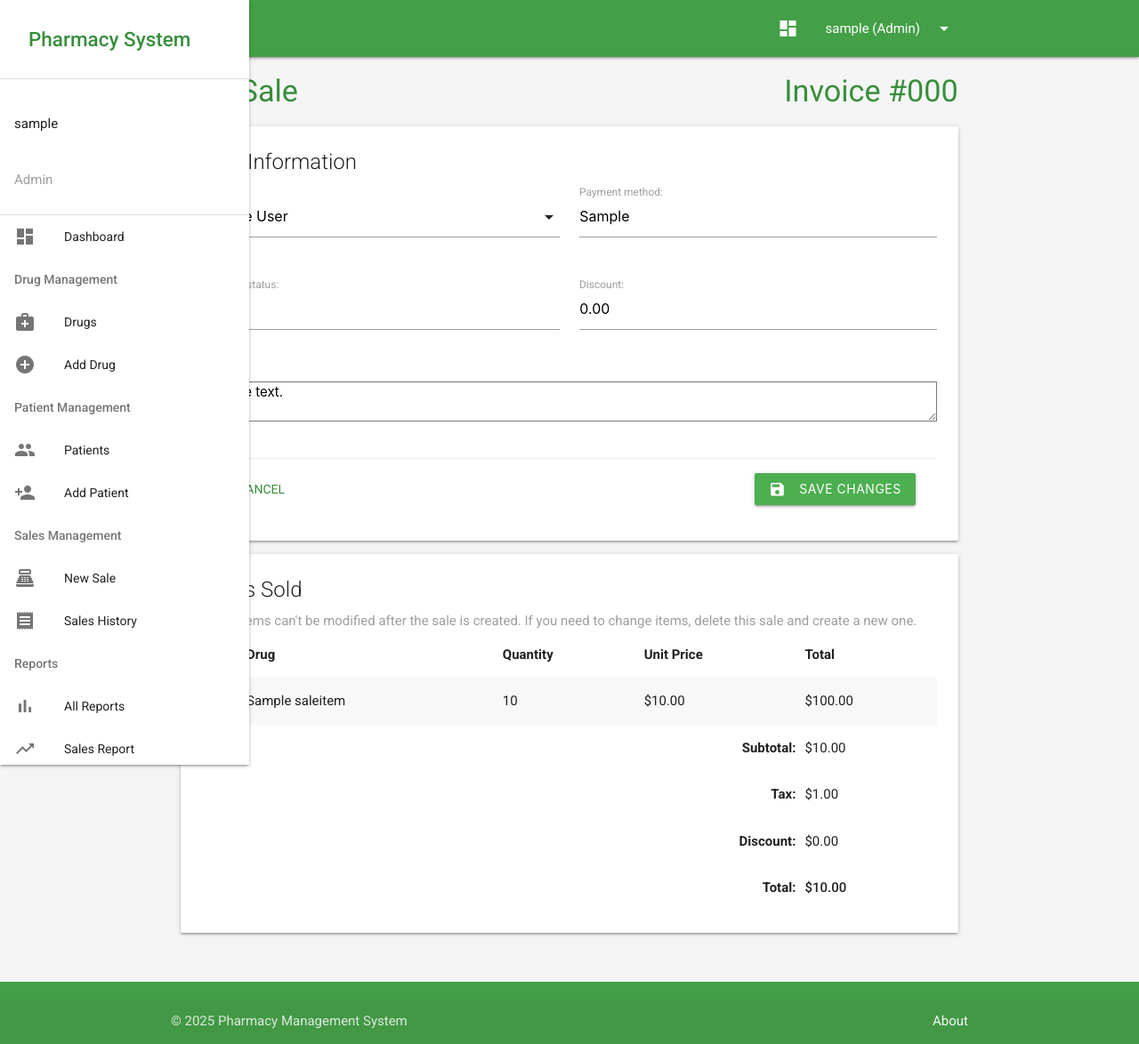
After one commit to PMS12343/take-it, a Django app: page /sales/1/edit/ in a window 1280 px wide. The commit adds this page. Shown: the whole page at 89% size. Run offline with Django 4.2, Linux system fonts and the light colour scheme; a user stored in the database is signed in; tables that the repository leaves empty hold one stand-in row (values such as "Sample post"); some libraries are stand-ins or nearby versions.

Commit message:
Add sale editing and deletion functionality for admins.
Replit-Commit-Author: Agent
Replit-Commit-Session-Id: 3c2daeb6-2392-4764-a541-5070dff4f0ef
Replit-Commit-Screenshot-Url: https://storage.googleapis.com/screenshot-production-us-central1/b4720288-42d9-40bf-9e3c-cc01f7cd26bd/eb78b49b-3ca9-4ccf-b4ec-e8ae188d82a6.jpg

```diff
--- /dev/null
+++ b/pharmacy_app/templates/sales/edit.html
@@ -0,0 +1,135 @@
+{% extends 'base.html' %}
+
+{% block title %}Edit Sale - {{ sale.invoice_number }} - Pharmacy Management System{% endblock %}
+
+{% block content %}
+<div class="row">
+    <div class="col s12">
+        <h4 class="page-title">
+            Edit Sale
+            <span class="right">Invoice #{{ sale.invoice_number }}</span>
+        </h4>
+
+        <div class="card">
+            <div class="card-content">
+                <span class="card-title">Sale Information</span>
+
+                <form method="post">
+                    {% csrf_token %}
+
+                    <div class="row">
+                        <div class="input-field col s12 m6">
+                            {{ form.patient.label_tag }}
+                            {{ form.patient }}
+                            {% if form.patient.errors %}
+                            <span class="red-text">{{ form.patient.errors }}</span>
+                            {% endif %}
+                        </div>
+
+                        <div class="input-field col s12 m6">
+                            {{ form.payment_method.label_tag }}
+                            {{ form.payment_method }}
+                            {% if form.payment_method.errors %}
+                            <span class="red-text">{{ form.payment_method.errors }}</span>
+                            {% endif %}
+                        </div>
+                    </div>
+
+                    <div class="row">
+                        <div class="input-field col s12 m6">
+                            {{ form.payment_status.label_tag }}
+                            {{ form.payment_status }}
+                            {% if form.payment_status.errors %}
+                            <span class="red-text">{{ form.payment_status.errors }}</span>
+                            {% endif %}
+                        </div>
+
+                        <div class="input-field col s12 m6">
+                            {{ form.discount.label_tag }}
+                            {{ form.discount }}
+                            {% if form.discount.errors %}
+                            <span class="red-text">{{ form.discount.errors }}</span>
+                            {% endif %}
+                        </div>
+                    </div>
+
+                    <div class="row">
+                        <div class="input-field col s12">
+                            {{ form.notes.label_tag }}
+                            {{ form.notes }}
+                            {% if form.notes.errors %}
+                            <span class="red-text">{{ form.notes.errors }}</span>
+                            {% endif %}
+                        </div>
+                    </div>
+
+                    <div class="card-action">
+                        <a href="{% url 'sale_detail' sale.id %}" class="waves-effect waves-light btn-flat">Cancel</a>
+                        <button type="submit" class="waves-effect waves-light btn green right">
+                            <i class="material-icons left">save</i> Save Changes
+                        </button>
+                    </div>
+                </form>
+            </div>
+        </div>
+
+        <!-- Sale Items (Read-only) -->
+        <div class="card">
+            <div class="card-content">
+                <span class="card-title">Items Sold</span>
+                <p class="grey-text">Note: Items can't be modified after the sale is created. If you need to change items, delete this sale and create a new one.</p>
+
+                <table class="striped">
+                    <thead>
+                        <tr>
+                            <th>#</th>
+                            <th>Drug</th>
+                            <th>Quantity</th>
+                            <th>Unit Price</th>
+                            <th>Total</th>
+                        </tr>
+                    </thead>
+                    <tbody>
+                        {% for item in sale.saleitems.all %}
+                        <tr>
+                            <td>{{ forloop.counter }}</td>
+                            <td>{{ item.drug_name }}</td>
+                            <td>{{ item.quantity }}</td>
+                            <td>${{ item.price|floatformat:2 }}</td>
+                            <td>${{ item.total_price|floatformat:2 }}</td>
+                        </tr>
+                        {% endfor %}
+                    </tbody>
+                    <tfoot>
+                        <tr>
+                            <th colspan="4" class="right-align">Subtotal:</th>
+                            <td>${{ sale.subtotal|floatformat:2 }}</td>
+                        </tr>
+                        <tr>
+                            <th colspan="4" class="right-align">Tax:</th>
+                            <td>${{ sale.tax|floatformat:2 }}</td>
+                        </tr>
+                        <tr>
+                            <th colspan="4" class="right-align">Discount:</th>
+                            <td>${{ sale.discount|floatformat:2 }}</td>
+                        </tr>
+                        <tr>
+                            <th colspan="4" class="right-align">Total:</th>
+                            <td><strong>${{ sale.total_amount|floatformat:2 }}</strong></td>
+                        </tr>
+                    </tfoot>
+                </table>
+            </div>
+        </div>
+    </div>
+</div>
+{% endblock %}
+
+{% block extra_js %}
+<script>
+    $(document).ready(function() {
+        // Initialize select elements
+        $('select').formSelect();
+    });
+</script>
+{% endblock %}
--- a/pharmacy_app/urls.py
+++ b/pharmacy_app/urls.py
@@ -27,6 +27,8 @@ urlpatterns = [
     path('sales/new/', views.new_sale, name='new_sale'),
     path('sales/', views.sale_list, name='sale_list'),
     path('sales/<int:sale_id>/', views.sale_detail, name='sale_detail'),
+    path('sales/<int:sale_id>/edit/', views.sale_edit, name='sale_edit'),
+    path('sales/<int:sale_id>/delete/', views.sale_delete, name='sale_delete'),
     path('sales/<int:sale_id>/invoice/', views.sale_invoice, name='sale_invoice'),
 
     # Reports
--- a/pharmacy_app/views.py
+++ b/pharmacy_app/views.py
@@ -481,6 +481,61 @@ def sale_detail(request, sale_id):
     return render(request, 'sales/detail.html', context)
 
 @login_required
+@requires_role(['Admin'])
+def sale_edit(request, sale_id):
+    """Edit an existing sale"""
+    sale = get_object_or_404(Sale, id=sale_id)
+
+    if request.method == 'POST':
+        form = SaleForm(request.POST, instance=sale)
+        if form.is_valid():
+            form.save()
+            messages.success(request, f"Sale invoice #{sale.invoice_number} updated successfully.")
+            return redirect('sale_detail', sale_id=sale.id)
+    else:
+        form = SaleForm(instance=sale)
+
+    return render(request, 'sales/edit.html', {
+        'form': form,
+        'sale': sale
+    })
+
+@login_required
+@requires_role(['Admin'])
+def sale_delete(request, sale_id):
+    """Delete a sale and return items to inventory"""
+    sale = get_object_or_404(Sale, id=sale_id)
+
+    if request.method == 'POST':
+        invoice_number = sale.invoice_number
+
+        # Return items to inventory
+        for item in sale.saleitems.all():
+            if item.drug:
+                # Update the drug stock
+                item.drug.stock_quantity += item.quantity
+                item.drug.save()
+
+                # Log the inventory change
+                InventoryLog.objects.create(
+                    drug=item.drug,
+                    quantity_change=item.quantity,
+                    operation_type='RETURN',
+                    reference=f"Sale #{invoice_number} deleted",
+                    notes=f"Items returned to inventory due to sale deletion",
+                    user=request.user
+                )
+
+        # Delete the sale
+        sale.delete()
+
+        messages.success(request, f"Sale invoice #{invoice_number} has been deleted and items returned to inventory.")
+        return redirect('sale_list')
+
+    # This should not be reached as deletion is handled via POST from modal
+    return redirect('sale_detail', sale_id=sale.id)
+
+@login_required
 def sale_invoice(request, sale_id):
     """Display and print invoice for a sale"""
     sale = get_object_or_404(Sale, id=sale_id)
```
Also changed, not shown: pharmacy_app/templates/sales/detail.html (+46 -0 lines), pharmacy_app/templates/sales/list.html (+39 -0 lines), 1 other file.
